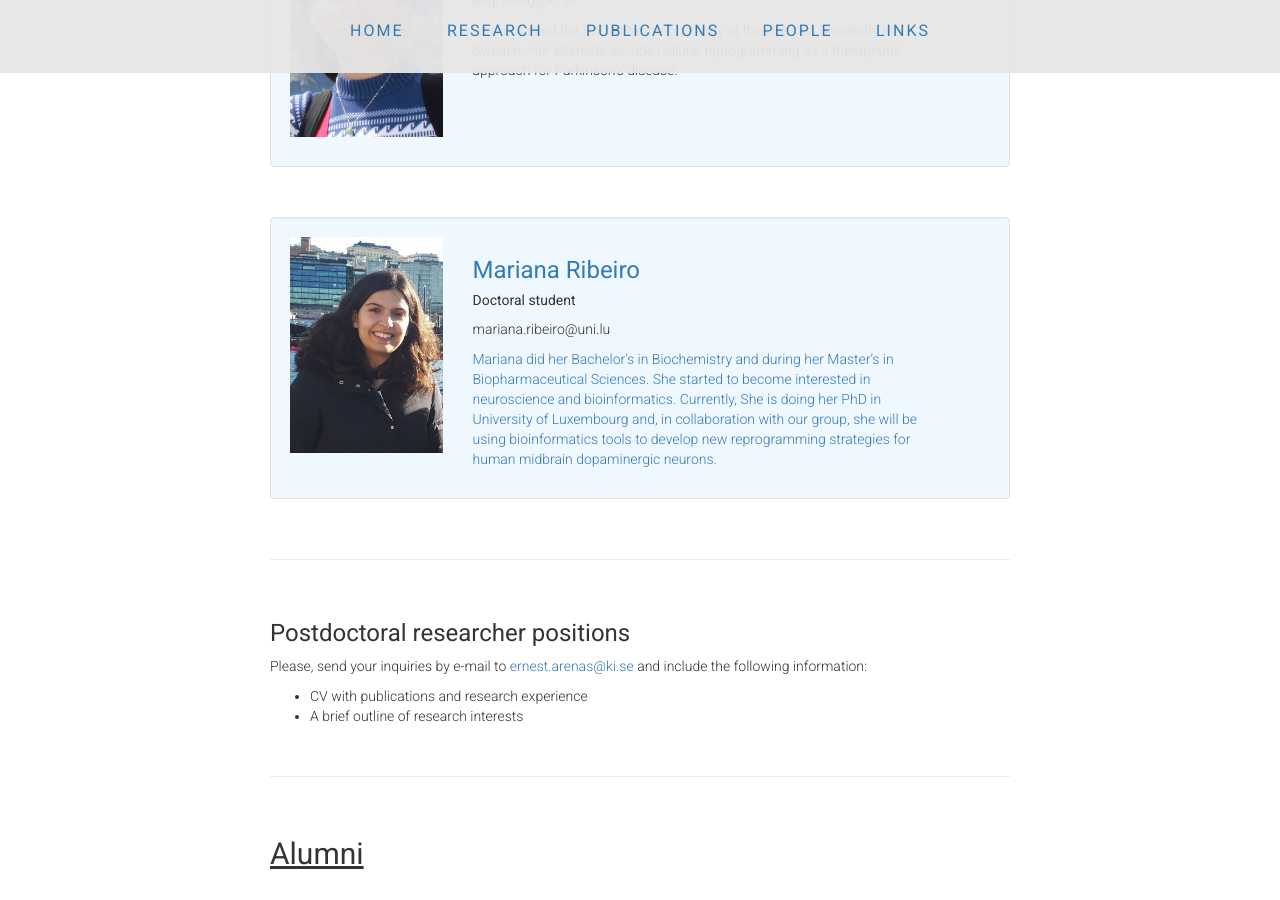
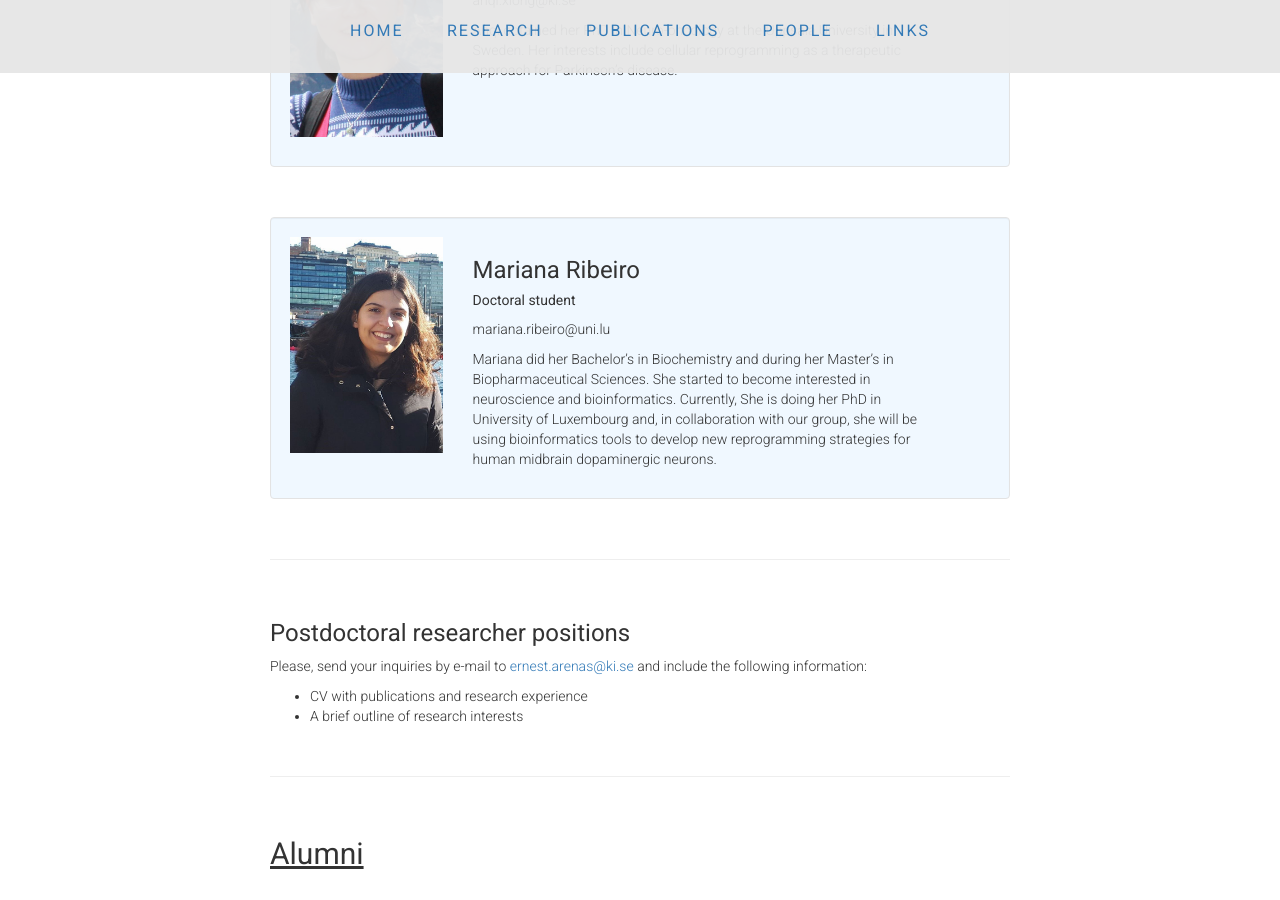
Before and after one commit to ArenasLab/arenaslab.github.io, a Jekyll site: the page people/index.html, which Jekyll copies as it is, in a window 1280 px wide and 900 px high, scrolled down 1788 px. Built offline with Jekyll 4.4.1, drawn with Linux system fonts in a browser that asks for light colours.

Commit message:
Update index.html

```diff
--- a/people/index.html
+++ b/people/index.html
@@ -178,7 +178,7 @@
                       <p>anqi.xiong@ki.se<br>
 	                <p> Anqi obtained her PhD in Neuro-oncology at the Uppsala University in Sweden. Her interests include cellular reprogramming as a therapeutic approach for Parkinson’s disease.
 
- </a></p>
+                        </p>
 
 
 	              </p>
@@ -198,12 +198,12 @@
                   <p><img src="../img/MR.jpg" class="img-responsive" width="300" height="450"/></p>
                 </div>
                 <div class=" col-sm-6  col-md-8 col-lg-8">
-                  <h3><a>Mariana Ribeiro</a></h3>
+                  <h3>Mariana Ribeiro</h3>
                     <h5>Doctoral student</h5>
                       <p>mariana.ribeiro@uni.lu<br>
-	                <p><a>Mariana did her Bachelor’s in Biochemistry and during her Master’s in Biopharmaceutical Sciences. She started to become interested in neuroscience and bioinformatics. Currently, She is doing her PhD in University of Luxembourg and, in collaboration with our group, she will be using bioinformatics tools to develop new reprogramming strategies for human midbrain dopaminergic neurons.
+	                <p>Mariana did her Bachelor’s in Biochemistry and during her Master’s in Biopharmaceutical Sciences. She started to become interested in neuroscience and bioinformatics. Currently, She is doing her PhD in University of Luxembourg and, in collaboration with our group, she will be using bioinformatics tools to develop new reprogramming strategies for human midbrain dopaminergic neurons.
 
- </a></p>
+                        </p>
 
 
 	              </p>
```
